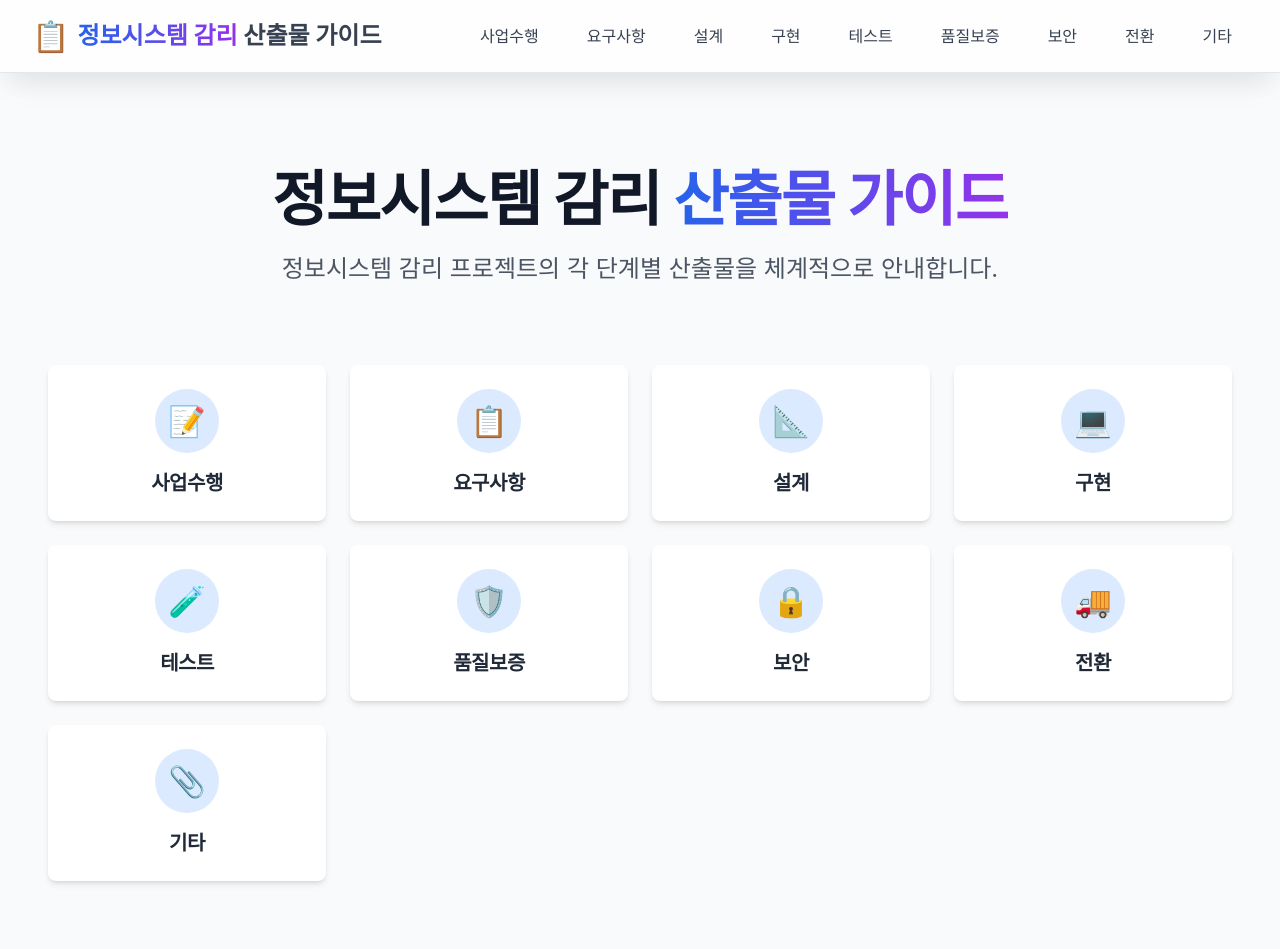
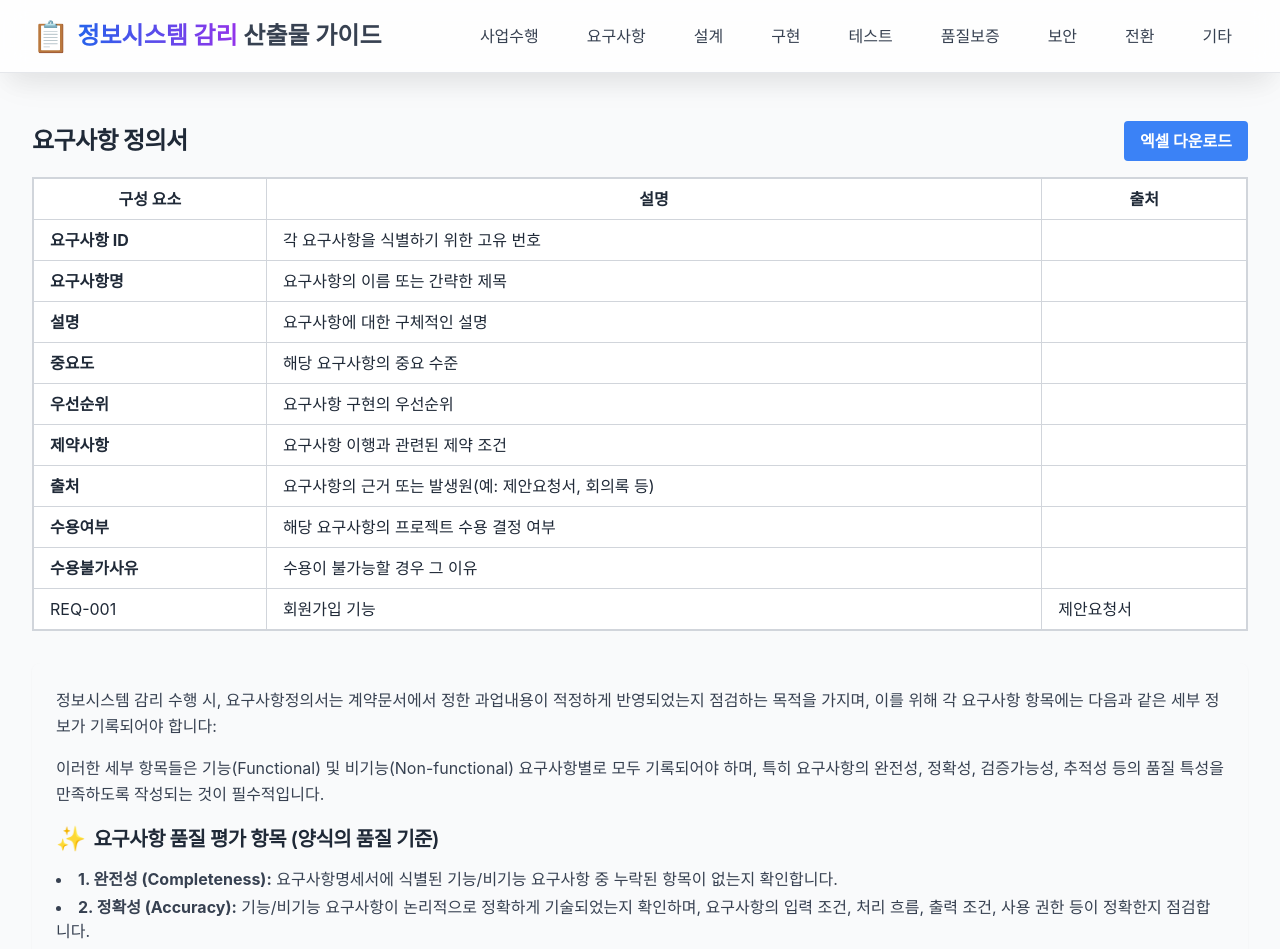
Before and after one commit to jeonck/deliverables-guide, a React (Vite) app: page /#/forms/requirements-definition-document in a window 1280 px wide. Before the commit this address led to /#/. Shown: the top 949 px of the page. Built offline with nearby package versions, Linux system fonts and the light colour scheme.

Commit message:
feat: add requirements definition document form with excel download and guide

```diff
--- a/src/App.tsx
+++ b/src/App.tsx
@@ -11,6 +11,7 @@ import Security from './pages/Security';
 import Etc from './pages/Etc';
 import Transition from './pages/Transition';
 import RequirementsTraceabilityMatrix from './pages/forms/RequirementsTraceabilityMatrix';
+import RequirementsDefinitionDocument from './pages/forms/RequirementsDefinitionDocument';
 
 function App() {
   return (
@@ -30,6 +31,7 @@ function App() {
             <Route path="/transition" element={<Transition />} />
             <Route path="/etc" element={<Etc />} />
             <Route path="/forms/requirements-traceability-matrix" element={<RequirementsTraceabilityMatrix />} />
+            <Route path="/forms/requirements-definition-document" element={<RequirementsDefinitionDocument />} />
             <Route path="*" element={<Navigate to="/" replace />} />
           </Routes>
         </main>
--- a/src/pages/Requirements.tsx
+++ b/src/pages/Requirements.tsx
@@ -1,7 +1,7 @@
 const analysisDeliverables = [
   {
     category: '요구사항/업무',
-    deliverables: '사용자 요구사항 정의서, 사용자 요구사항 분석서, 현행 업무 분석서, 현행 시스템 분석서',
+    deliverables: '<a href="/#/forms/requirements-definition-document" target="_blank" rel="noopener noreferrer" class="text-blue-600 hover:underline">사용자 요구사항 정의서</a>, 사용자 요구사항 분석서, 현행 업무 분석서, 현행 시스템 분석서',
   },
   {
     category: '시스템/아키텍처',
@@ -35,7 +35,7 @@ const Requirements = () => {
             {analysisDeliverables.map((item, index) => (
               <tr key={index}>
                 <td className="px-6 py-4 whitespace-nowrap font-bold">{item.category}</td>
-                <td className="px-6 py-4">{item.deliverables}</td>
+                <td className="px-6 py-4" dangerouslySetInnerHTML={{ __html: item.deliverables }}></td>
               </tr>
             ))}
           </tbody>
--- /dev/null
+++ b/src/pages/forms/RequirementsDefinitionDocument.tsx
@@ -0,0 +1,143 @@
+import React from 'react';
+import { saveAs } from 'file-saver';
+import * as XLSX from 'xlsx';
+
+const RequirementsDefinitionDocument: React.FC = () => {
+  const tableData = [
+    ['구성 요소', '설명', '출처'],
+    ['요구사항 ID', '각 요구사항을 식별하기 위한 고유 번호', ''],
+    ['요구사항명', '요구사항의 이름 또는 간략한 제목', ''],
+    ['설명', '요구사항에 대한 구체적인 설명', ''],
+    ['중요도', '해당 요구사항의 중요 수준', ''],
+    ['우선순위', '요구사항 구현의 우선순위', ''],
+    ['제약사항', '요구사항 이행과 관련된 제약 조건', ''],
+    ['출처', '요구사항의 근거 또는 발생원(예: 제안요청서, 회의록 등)', ''],
+    ['수용여부', '해당 요구사항의 프로젝트 수용 결정 여부', ''],
+    ['수용불가사유', '수용이 불가능할 경우 그 이유', ''],
+    // Example row
+    ['REQ-001', '회원가입 기능', '사용자가 시스템에 회원으로 가입할 수 있도록 한다.', '높음', '1순위', '본인인증 필수', '제안요청서', '수용', ''],
+  ];
+
+  const handleExcelDownload = () => {
+    const worksheet = XLSX.utils.aoa_to_sheet(tableData);
+    const workbook = XLSX.utils.book_new();
+    XLSX.utils.book_append_sheet(workbook, worksheet, '요구사항정의서');
+    const excelBuffer = XLSX.write(workbook, { bookType: 'xlsx', type: 'array' });
+    const data = new Blob([excelBuffer], { type: 'application/octet-stream' });
+    saveAs(data, '요구사항정의서.xlsx');
+  };
+
+  return (
+    <div className="container mx-auto p-4">
+      <div className="flex justify-between items-center mb-4">
+        <h1 className="text-2xl font-bold">요구사항 정의서</h1>
+        <button
+          onClick={handleExcelDownload}
+          className="bg-blue-500 hover:bg-blue-700 text-white font-bold py-2 px-4 rounded"
+        >
+          엑셀 다운로드
+        </button>
+      </div>
+
+      <div className="overflow-x-auto mb-8">
+        <table className="min-w-full bg-white border-2 border-gray-300">
+          <thead>
+            <tr>
+              <th className="border border-gray-300 px-4 py-2">구성 요소</th>
+              <th className="border border-gray-300 px-4 py-2">설명</th>
+              <th className="border border-gray-300 px-4 py-2">출처</th>
+            </tr>
+          </thead>
+          <tbody>
+            <tr>
+              <td className="border border-gray-300 px-4 py-2 font-bold">요구사항 ID</td>
+              <td className="border border-gray-300 px-4 py-2">각 요구사항을 식별하기 위한 고유 번호</td>
+              <td className="border border-gray-300 px-4 py-2"></td>
+            </tr>
+            <tr>
+              <td className="border border-gray-300 px-4 py-2 font-bold">요구사항명</td>
+              <td className="border border-gray-300 px-4 py-2">요구사항의 이름 또는 간략한 제목</td>
+              <td className="border border-gray-300 px-4 py-2"></td>
+            </tr>
+            <tr>
+              <td className="border border-gray-300 px-4 py-2 font-bold">설명</td>
+              <td className="border border-gray-300 px-4 py-2">요구사항에 대한 구체적인 설명</td>
+              <td className="border border-gray-300 px-4 py-2"></td>
+            </tr>
+            <tr>
+              <td className="border border-gray-300 px-4 py-2 font-bold">중요도</td>
+              <td className="border border-gray-300 px-4 py-2">해당 요구사항의 중요 수준</td>
+              <td className="border border-gray-300 px-4 py-2"></td>
+            </tr>
+            <tr>
+              <td className="border border-gray-300 px-4 py-2 font-bold">우선순위</td>
+              <td className="border border-gray-300 px-4 py-2">요구사항 구현의 우선순위</td>
+              <td className="border border-gray-300 px-4 py-2"></td>
+            </tr>
+            <tr>
+              <td className="border border-gray-300 px-4 py-2 font-bold">제약사항</td>
+              <td className="border border-gray-300 px-4 py-2">요구사항 이행과 관련된 제약 조건</td>
+              <td className="border border-gray-300 px-4 py-2"></td>
+            </tr>
+            <tr>
+              <td className="border border-gray-300 px-4 py-2 font-bold">출처</td>
+              <td className="border border-gray-300 px-4 py-2">요구사항의 근거 또는 발생원(예: 제안요청서, 회의록 등)</td>
+              <td className="border border-gray-300 px-4 py-2"></td>
+            </tr>
+            <tr>
+              <td className="border border-gray-300 px-4 py-2 font-bold">수용여부</td>
+              <td className="border border-gray-300 px-4 py-2">해당 요구사항의 프로젝트 수용 결정 여부</td>
+              <td className="border border-gray-300 px-4 py-2"></td>
+            </tr>
+            <tr>
+              <td className="border border-gray-300 px-4 py-2 font-bold">수용불가사유</td>
+              <td className="border border-gray-300 px-4 py-2">수용이 불가능할 경우 그 이유</td>
+              <td className="border border-gray-300 px-4 py-2"></td>
+            </tr>
+            {/* Example row */}
+            <tr>
+              <td className="border border-gray-300 px-4 py-2">REQ-001</td>
+              <td className="border border-gray-300 px-4 py-2">회원가입 기능</td>
+              <td className="border border-gray-300 px-4 py-2">제안요청서</td>
+            </tr>
+          </tbody>
+        </table>
+      </div>
+
+      <div className="mb-8 p-6 bg-gray-50 rounded-lg shadow-sm">
+        <p className="mb-4 text-gray-700">
+          정보시스템 감리 수행 시, 요구사항정의서는 계약문서에서 정한 과업내용이 적정하게 반영되었는지 점검하는 목적을 가지며, 이를 위해 각 요구사항 항목에는 다음과 같은 세부 정보가 기록되어야 합니다:
+        </p>
+        <p className="mb-4 text-gray-700">
+          이러한 세부 항목들은 기능(Functional) 및 비기능(Non-functional) 요구사항별로 모두 기록되어야 하며, 특히 요구사항의 완전성, 정확성, 검증가능성, 추적성 등의 품질 특성을 만족하도록 작성되는 것이 필수적입니다.
+        </p>
+
+        <h2 className="text-xl font-semibold mb-3 flex items-center">
+          <span className="text-2xl mr-2">✨</span> 요구사항 품질 평가 항목 (양식의 품질 기준)
+        </h2>
+        <ul className="list-disc list-inside mb-4 text-gray-700 space-y-1">
+          <li><strong>1. 완전성 (Completeness):</strong> 요구사항명세서에 식별된 기능/비기능 요구사항 중 누락된 항목이 없는지 확인합니다.</li>
+          <li><strong>2. 정확성 (Accuracy):</strong> 기능/비기능 요구사항이 논리적으로 정확하게 기술되었는지 확인하며, 요구사항의 입력 조건, 처리 흐름, 출력 조건, 사용 권한 등이 정확한지 점검합니다.</li>
+          <li><strong>3. 검증가능성 (Verifiability):</strong> 요구사항별로 검증이 가능하도록 기술되었는지, 명세에 대한 검증 기준 및 방법을 제시했는지 확인합니다. 이는 설계 단계의 검사기준서를 작성하기에 적정한지를 검증하는 부분입니다.</li>
+          <li><strong>4. 추적성 (Traceability):</strong> 요구사항명세서와 요구 명세 이전 단계의 산출물(예: RFP, 과업수행계획서, 회의록) 간의 연관 항목 중 추적 관계가 식별되었는지 확인합니다. 모든 요구사항은 대비표를 이용하여 추적되어야 합니다.</li>
+        </ul>
+
+        <h2 className="text-xl font-semibold mb-3 flex items-center">
+          <span className="text-2xl mr-2">🔗</span> 요구사항정의서와 연계된 주요 문서 양식
+        </h2>
+        <p className="mb-4 text-gray-700">
+          요구사항정의서는 프로젝트 전반에 걸친 추적성을 확보하기 위한 핵심 문서인 대비표 작성의 근거가 됩니다. 대비표는 과업항목의 누락 및 이행 여부를 점검하기 위한 문서로, 다음 두 가지를 통칭합니다:
+        </p>
+        <ul className="list-disc list-inside mb-4 text-gray-700 space-y-1">
+          <li><strong>1. 과업대비표 (Task Comparison Table):</strong> 요구사항정의서를 기준으로 제안요청서, 제안서, 기술협상서, 사업수행계획서, 요구사항정의서 간의 과업 항목 누락 여부를 점검하기 위해 작성된 문서입니다.</li>
+          <li><strong>2. 요구사항추적표 (Requirements Traceability Matrix):</strong> 요구사항정의서에 기록된 개별 요구사항이 프로젝트 진행 단계(분석, 설계, 구현 등)마다 적정하게 반영되었는지를 추적할 수 있도록 사업자가 요구분석 단계에 최초 작성하며, 각 사업 진행 단계마다 갱신하는 문서입니다.</li>
+        </ul>
+        <p className="mb-4 text-gray-700">
+          결론적으로, 요구사항정의서는 이와 같이 정의된 필수 항목들을 각 요구사항별로 체계적이고 구체적으로 기록하여, 이후 설계, 구현, 시험 및 최종 과업 이행 여부 점검(종료단계 감리) 시 객관적인 검증 기준과 추적의 근거를 제공하는 형식으로 작성되어야 합니다.
+        </p>
+      </div>
+    </div>
+  );
+};
+
+export default RequirementsDefinitionDocument;
```
